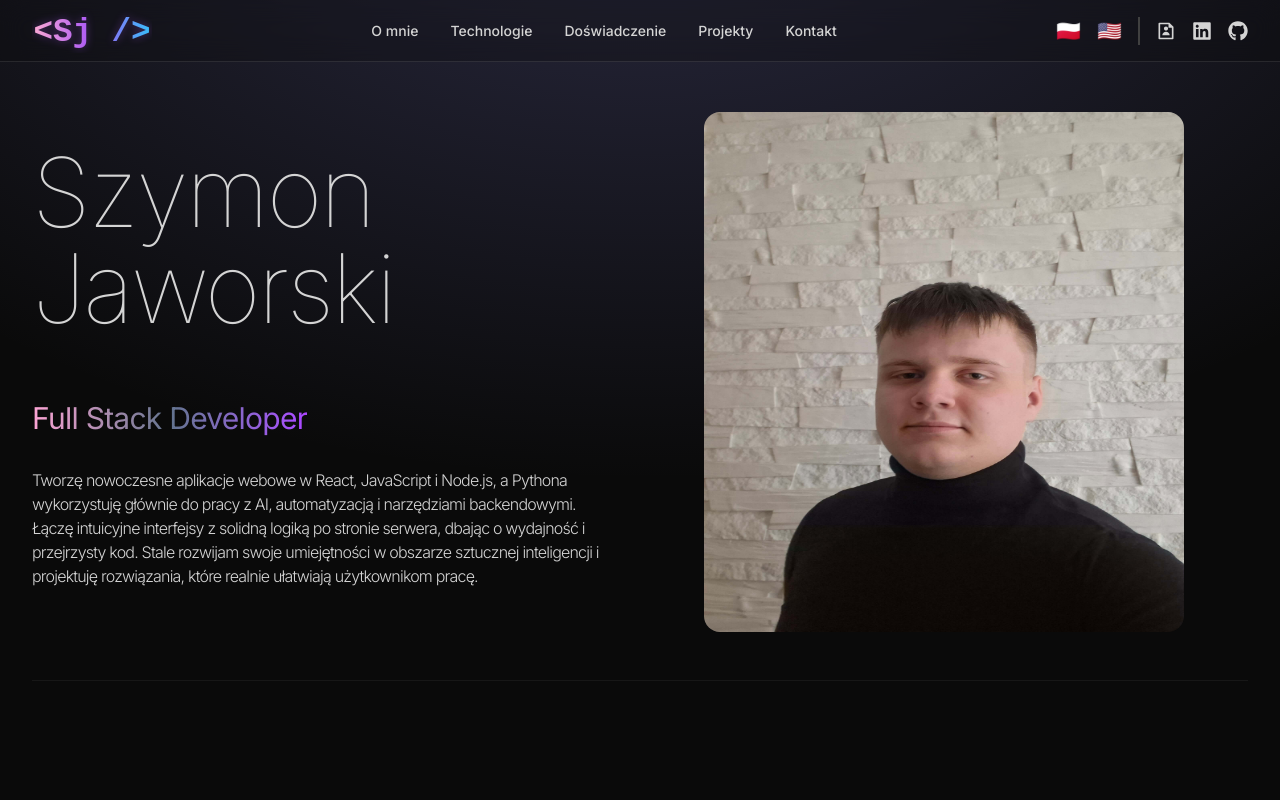
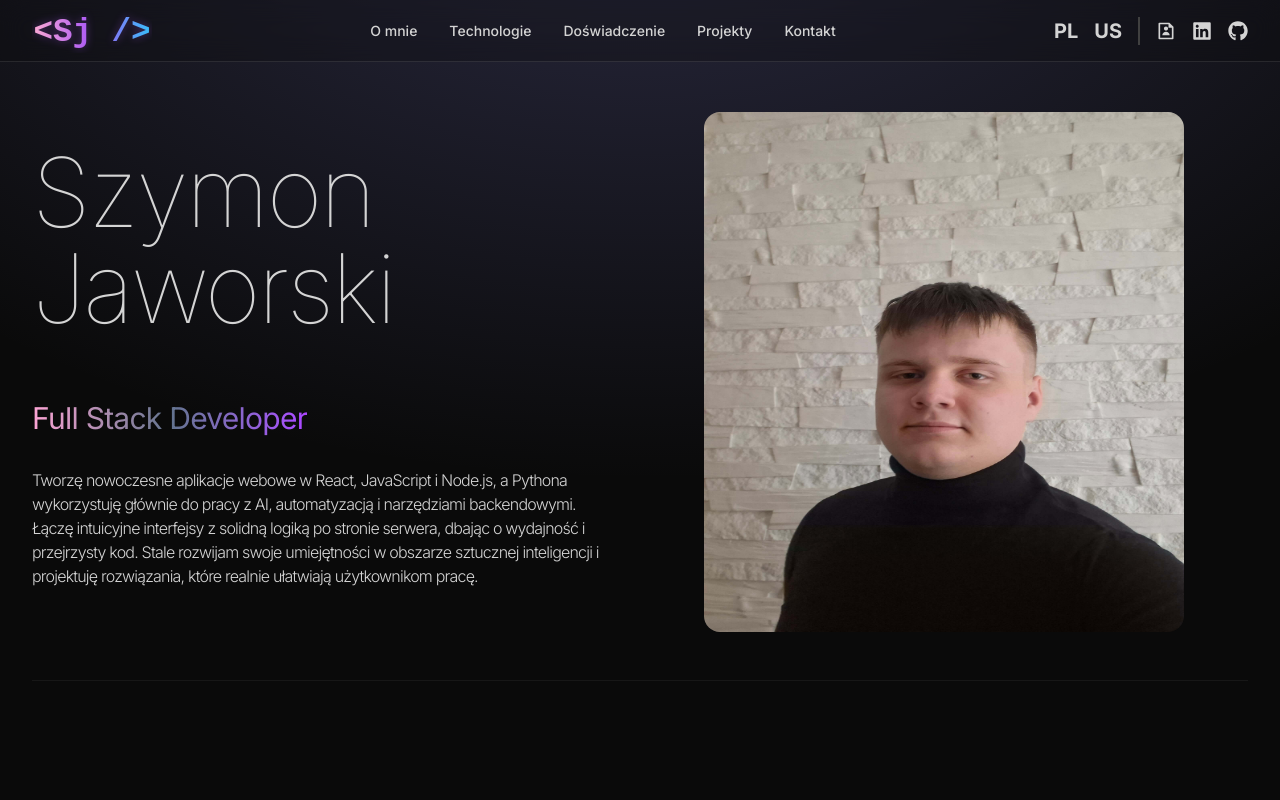
Before and after one commit to SzymonJawors/newPortfolio, a React (Vite) app: page / in a window 1280 px wide. Shown: the top 800 px of the page. Built offline with nearby package versions, Linux system fonts and the light colour scheme.

Commit message:
poprawka navbaru

```diff
--- a/src/components/Navbar.jsx
+++ b/src/components/Navbar.jsx
@@ -62,14 +62,14 @@ const Navbar = () => {
               className="transition-all duration-300 hover:text-transparent hover:bg-clip-text hover:bg-gradient-to-b hover:from-white hover:to-red-600"
               title="Zmień na Polski"
             >
-              🇵🇱
+              PL
             </button>
             <button
               onClick={() => i18n.changeLanguage("en")}
               className="transition-all duration-300 hover:text-transparent hover:bg-clip-text hover:bg-gradient-to-r hover:from-blue-500 hover:via-red-500 hover:to-white"
               title="Switch to English"
             >
-              🇺🇸
+              US
             </button>
           </div>
 
```
